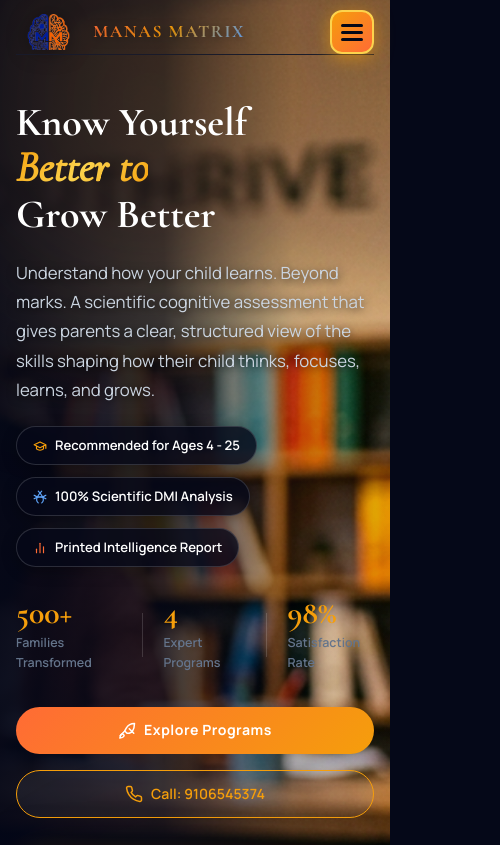
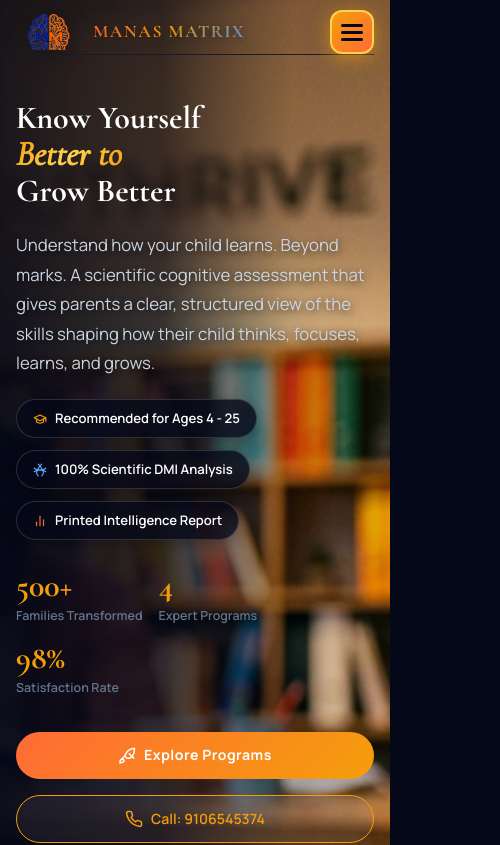
Before and after one commit to fuertenitesh-sys/ManasMatrix_Latest, a React (Vite) app: page / in a window 390 px wide. Shown: the top 845 px of the page, 500 px wide, since content can reach past the window. Built offline with nearby package versions, Linux system fonts and the light colour scheme.

Commit message:
Fix horizontal scrolling and responsive layout issues for mobile devices

```diff
--- a/src/components/Hero/Hero.css
+++ b/src/components/Hero/Hero.css
@@ -90,7 +90,7 @@
 
 .hero__title {
   font-family: var(--font-heading);
-  font-size: clamp(2.5rem, 5vw, 4.2rem); /* Original text size preserved */
+  font-size: clamp(2rem, 8vw, 4.2rem);
   font-weight: 700;
   line-height: 1.1;
   display: flex;
@@ -356,9 +356,13 @@
     padding-right: 16px !important;
   }
   .hero__stats {
-    gap: 20px;
-    justify-content: space-between !important;
+    gap: 16px;
+    justify-content: flex-start !important;
+    flex-wrap: wrap;
     width: 100%;
+  }
+  .hero__stat-divider {
+    display: none;
   }
   .hero__ctas {
     width: 100%;
--- a/src/index.css
+++ b/src/index.css
@@ -71,6 +71,8 @@
 html {
   scroll-behavior: smooth;
   font-size: 16px;
+  overflow-x: hidden;
+  width: 100%;
 }
 
 body {
@@ -79,6 +81,8 @@ body {
   color: var(--color-text-primary);
   line-height: 1.6;
   overflow-x: hidden;
+  width: 100%;
+  position: relative;
   -webkit-font-smoothing: antialiased;
   -moz-osx-font-smoothing: grayscale;
 }
```
